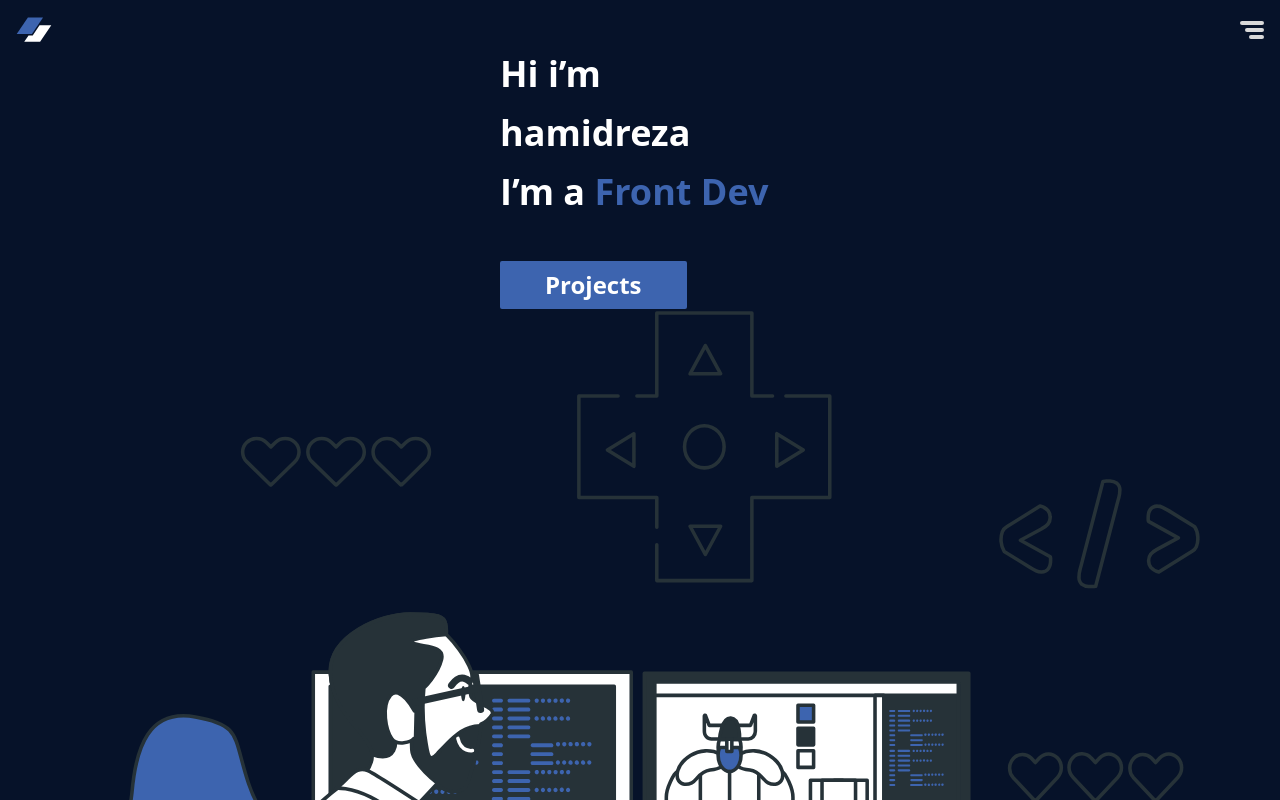
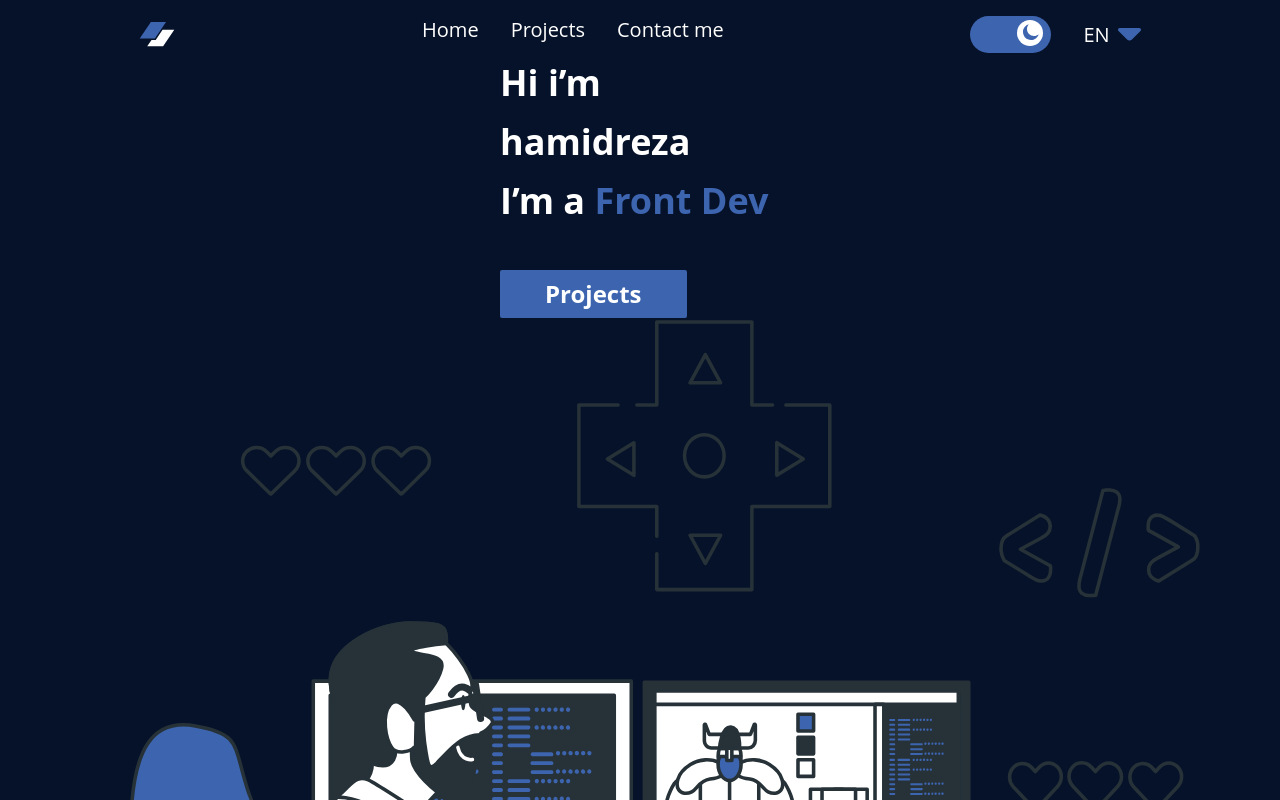
Before and after one commit to hamidrezatakloo/portfolio, a Next.js app: page / in a window 1280 px wide. Shown: the top 800 px of the page. Built offline with nearby package versions, Linux system fonts and the light colour scheme.

Commit message:
Make navigation bar complete in desktop view

```diff
--- a/src/components/Navigation.js
+++ b/src/components/Navigation.js
@@ -2,20 +2,46 @@ import { useState } from "react";
 import SideMenu from "./Sidemenu";
 import { Transition } from "react-transition-group";
 import { useRef } from "react";
+import Link from "next/link";
 const duration = 500;
 
 const Navigation = () => {
   const nodeRef = useRef(null);
   const [side, setSide] = useState(false);
+  const [drop, setDrop] = useState(false);
   return (
-    <nav className="flex justify-between">
+    <nav className="flex justify-between sm:justify-around">
       <img src="./Logo.svg" alt="logo" />
-      <button onClick={() => setSide(true)}>
+      <button onClick={() => setSide(true)} className="sm:hidden">
         <img src="./Menu.svg" alt="menu" />
       </button>
       <Transition nodeRef={nodeRef} in={side} timeout={duration}>
         {(state) => <SideMenu ref={nodeRef} state={state} setSide={setSide} />}
       </Transition>
+      <div className="text-white text-xl sm:flex gap-8 hidden">
+        <Link href={"/"}>Home</Link>
+        <Link href={"/projects"}>Projects</Link>
+        <Link href={"/contact"}>Contact me</Link>
+      </div>
+      <div className="hidden sm:flex gap-8 items-center">
+        <div className="h-[37px] w-[81px] bg-secondary rounded-[122px] relative">
+          <div className="w-[26px] h-[26px] rounded-full bg-white absolute right-2 top-1">
+            <img src="./Subtract.svg" className="absolute top-1 left-1.5" />
+          </div>
+        </div>
+        <div className="flex gap-2 relative text-white">
+          <span className="text-xl">EN</span>
+          <button onClick={() => setDrop(!drop)}>
+            <img src="./arrow down.svg" />
+          </button>
+          {drop && (
+            <div className="bg-white text-lg text-center font-bold text-secondary absolute w-full top-28 rounded">
+              <div className="border-b-2 border-secondary p-2">Fa</div>
+              <div className=" p-2">En</div>
+            </div>
+          )}
+        </div>
+      </div>
     </nav>
   );
 };
```
